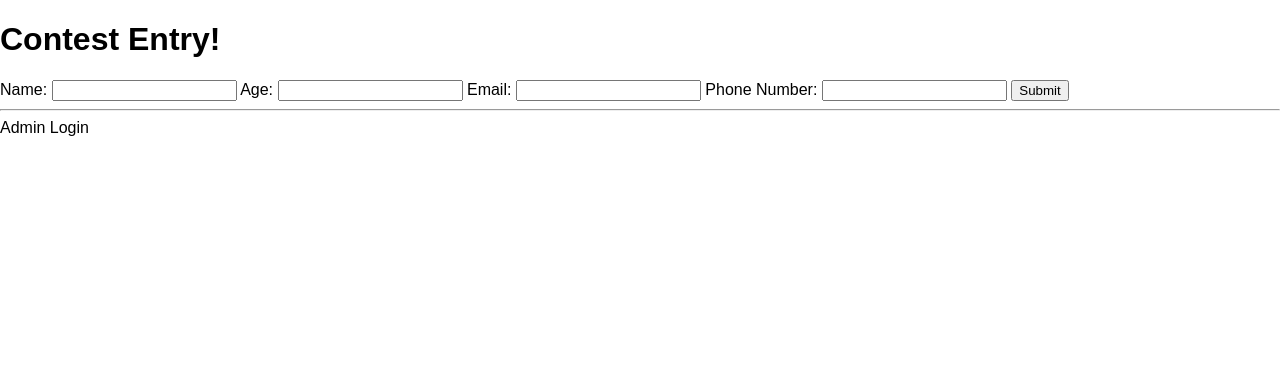
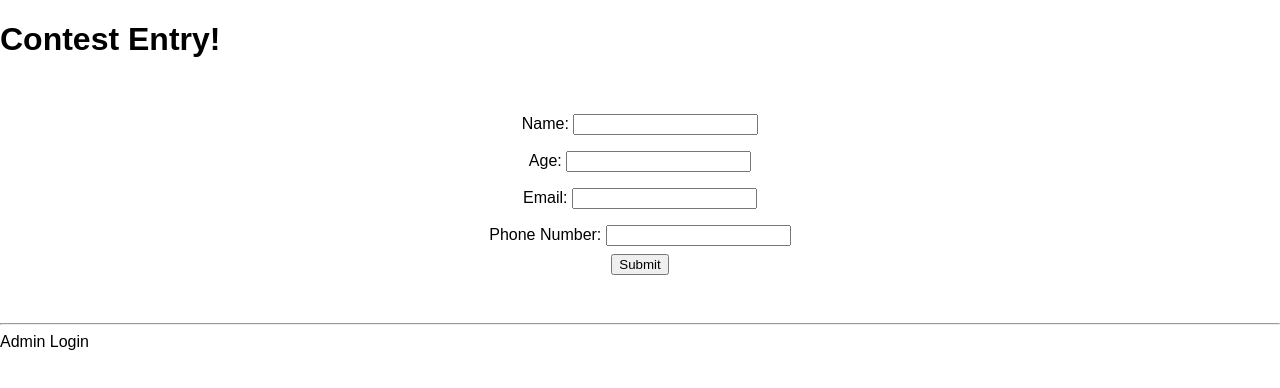
Before and after one commit to toltalchaos/raffle-app, a SvelteKit app in the folder app/: page / in a window 1280 px wide. Shown: the top 388 px of the page. Built offline with nearby package versions, Linux system fonts and the light colour scheme.

Commit message:
readme update as well as to-do addressal

```diff
--- a/app/src/routes/+page.svelte
+++ b/app/src/routes/+page.svelte
@@ -3,7 +3,6 @@
 	let age = '';
 	let email = '';
 	let phone = '';
-
 
 	async function handleSubmit(event) {
 		const formData = {
@@ -22,28 +21,47 @@
 		});
 		alert(await resp.text());
 	}
-
 </script>
 
-<div>
-<form>
-    <label for="name">Name:</label>
-    <input type="text" id="name" name="name" required bind:value={name}>
+<div class="container">
+	<form class="entry-form">
+		<label for="name"
+			>Name:
+			<input type="text" id="name" name="name" required bind:value={name} />
+		</label>
 
-    <label for="age">Age:</label>
-    <input type="number" id="age" name="age" required bind:value={age}>
+		<label for="age"
+			>Age:
+			<input type="number" id="age" name="age" required bind:value={age} />
+		</label>
 
-    <label for="email">Email:</label>
-    <input type="email" id="email" name="email" required bind:value={email}>
+		<label for="email"
+			>Email:
+			<input type="email" id="email" name="email" required bind:value={email} />
+		</label>
 
-    <label for="phone">Phone Number:</label>
-    <input type="tel" id="phone" name="phone" required bind:value={phone}>
+		<label for="phone"
+			>Phone Number:
+			<input type="tel" id="phone" name="phone" required bind:value={phone} />
+		</label>
 
 		<button type="submit" on:click={handleSubmit}>Submit</button>
 	</form>
 </div>
 
 <style>
-
-
+    .container {
+        display: flex;
+        justify-content: center;
+        align-items: center;
+        margin: 3rem auto;
+    }
+    .entry-form {
+        display: flex;
+        flex-direction: column;
+        align-items: center;
+    }
+    label {
+        margin: 0.5rem;
+    }
 </style>
--- a/app/src/routes/admin/+page.svelte
+++ b/app/src/routes/admin/+page.svelte
@@ -4,10 +4,26 @@
 	let raffleEntries = null;
 	let chosenEntry = null;
 
-    async function chooseRandom() {
+	function chooseRandom() {
 		const keys = Object.keys(raffleEntries);
 		const randomIndex = Math.floor(Math.random() * keys.length);
 		chosenEntry = raffleEntries[keys[randomIndex]];
+	}
+
+	function exportDataToCSV() {
+        // Convert raffleEntries object to CSV string
+		const csv = Object.keys(raffleEntries).map((key) => {
+			return `${raffleEntries[key].name},${raffleEntries[key].age},${raffleEntries[key].email},${raffleEntries[key].phone}`;
+		});
+        // Add header row
+		const csvString = csv.join('\n');
+        // Create a Blob object and download it
+		const blob = new Blob([csvString], { type: 'text/csv' });
+		const url = URL.createObjectURL(blob);
+		const a = document.createElement('a');
+		a.href = url;
+		a.download = 'raffle-entries.csv';
+		a.click();
 	}
 
 	onMount(async () => {
@@ -43,6 +59,7 @@
 
 	{#if raffleEntries}
 		<button on:click={chooseRandom}>Choose Random Entry</button>
+		<button on:click={exportDataToCSV}>Export Data to CSV</button>
 		<ul>
 			{#each Object.keys(raffleEntries) as entryKey}
 				<li>
@@ -57,7 +74,6 @@
 		<p>No raffle entries found.</p>
 	{/if}
 </div>
-
 
 <style>
 	.container {
@@ -82,4 +98,7 @@
 		border: 1px solid #ccc;
 		padding: 10px;
 	}
+	button {
+		margin: 10px;
+	}
 </style>
--- a/app/src/routes/login/+page.svelte
+++ b/app/src/routes/login/+page.svelte
@@ -12,33 +12,31 @@
 				headers: {
 					'Content-Type': 'application/json',
 					username: username,
-					password: password,
+					password: password
 				}
 			});
-			if (response.ok) {
+			console.log('Login response:', response);
+			if (response.ok && response.status === 200) {
 				// Store user credentials in local storage
 				localStorage.setItem('username', username);
 				localStorage.setItem('password', password);
-				localStorage.setItem("loginTime", new Date().getTime());
+				localStorage.setItem('loginTime', new Date().getTime());
 
 				goto('/admin');
-			}
-			else {
-				console.error('Login failed:', response);
+			} else {
 				throw new Error('Login failed. Please check your username and password.');
 			}
 		} catch (error) {
-			console.error('Login failed:', error);
 			alert(error.message);
 		}
 	}
 </script>
 
-<main>
+<div >
 	<h1>Login</h1>
-	<form on:submit|preventDefault={login}>
+	<form on:submit|preventDefault={login} class="the-form">
 		<label>
-			Username:
+			Email:
 			<input type="text" bind:value={username} />
 		</label>
 		<label>
@@ -47,8 +45,17 @@
 		</label>
 		<button type="submit">Login</button>
 	</form>
-</main>
+</div>
 
 <style>
-	/* Your CSS styles */
+	.the-form{
+		display: flex;
+		flex-direction: column;
+		align-items: center;
+	}
+	label {
+		display: flex;
+		flex-direction: column;
+		margin: 1rem;
+	}
 </style>
--- a/app/src/routes/login/+server.js
+++ b/app/src/routes/login/+server.js
@@ -37,7 +37,6 @@ export async function POST(requestEvent) {
         const user = userCredential.user;
         return new Response(JSON.stringify(user));
     } catch (error) {
-		console.log(error);
-        return new Response("ERROR");
+        return new Response("ERROR", { status: 500 });
     }
 }
```
Also changed, not shown: 1 other file (tests, documents, lock files or other folders). Lines whose indentation alone changed are shown as unchanged.
